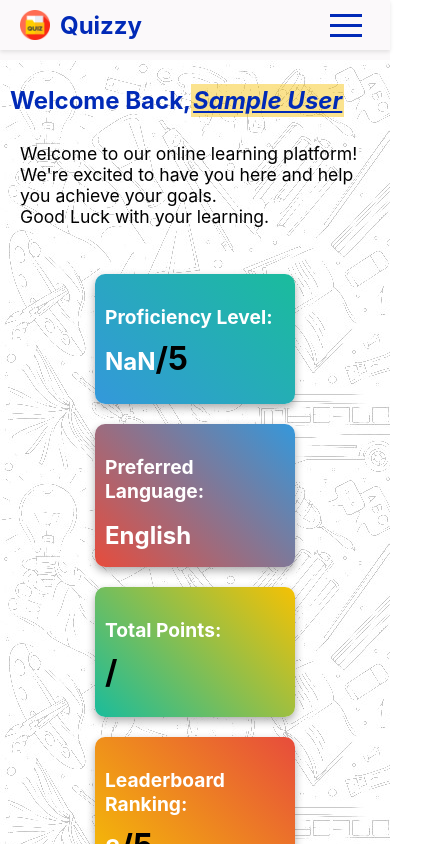
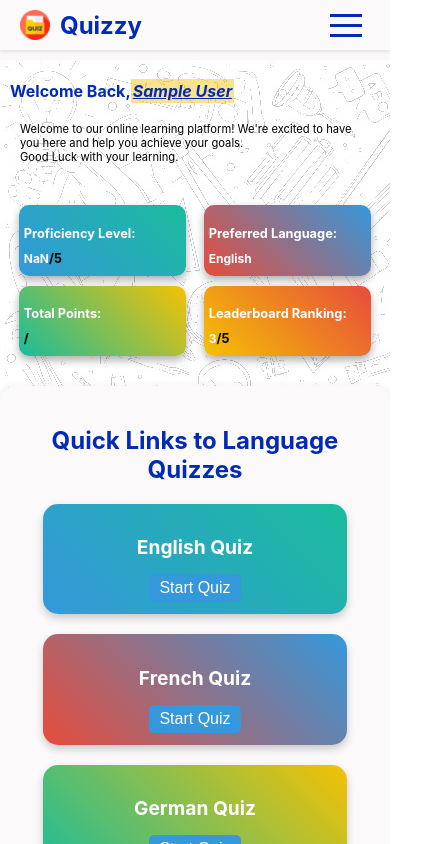
Before and after one commit to Shubhankar-12/quizzy-frontend, a React (Create React App) app: page /dashboard in a window 390 px wide. Shown: the top 844 px of the page, 446 px wide, since content can reach past the window. Built offline with nearby package versions, Linux system fonts and the light colour scheme; no server answers; sample sign-in values are in the browser's storage.

Commit message:
responsiveness

```diff
--- a/src/components/dashboard/languageQuizPanel/LanguageQuizPanel.css
+++ b/src/components/dashboard/languageQuizPanel/LanguageQuizPanel.css
@@ -14,13 +14,13 @@
 }
 
 .quiz-cards {
-  display: flex;
-  justify-content: space-between;
+  display: grid;
+  grid-template-columns: repeat(3, 1fr);
+  gap: 20px;
   margin-top: 20px;
 }
 
 .quiz-card {
-  width: 30%;
   padding: 20px;
   border-radius: 15px;
   box-shadow: 0 4px 8px rgba(0, 0, 0, 0.2);
@@ -66,3 +66,24 @@
   color: #fff;
   background-color: #2c3e50;
 }
+@media screen and (max-width: 870px) {
+  .quiz-card {
+    padding: 12px;
+  }
+  .quiz-card h3 {
+    font-size: 1.2rem;
+  }
+  .quiz-btn {
+    font-size: 1rem;
+    padding: 5px 10px;
+  }
+}
+@media screen and (max-width: 870px) {
+  .quiz-cards {
+    grid-template-columns: none;
+  }
+  .quiz-card {
+    width: 80%;
+    margin: 0 auto;
+  }
+}
--- a/src/components/dashboard/summary/userSummary.css
+++ b/src/components/dashboard/summary/userSummary.css
@@ -77,18 +77,42 @@
 }
 @media screen and (max-width: 540px) {
   .greeting h1 {
-    font-size: 1.5rem;
+    font-size: 1.6rem;
   }
   .summary-details {
     display: grid;
-    grid-template-columns: 1fr;
-    gap: 20px;
+    gap: 10px;
   }
   .proficiency,
   .language,
   .points,
   .ranking {
-    width: 50%;
+    width: 90%;
     margin: 0 auto;
   }
 }
+@media screen and (max-width: 460px) {
+  .greeting h1 {
+    font-size: 1rem;
+  }
+  .greeting p {
+    font-size: 0.7rem;
+  }
+  .summary-head {
+    font-size: 0.8rem;
+    text-wrap: nowrap;
+  }
+  .card-h3 {
+    font-size: 0.8rem;
+  }
+  .card-h3 span {
+    font-size: 0.75rem;
+  }
+  .proficiency,
+  .language,
+  .points,
+  .ranking {
+    padding: 10px 5px;
+    min-height: 0;
+  }
+}
```
